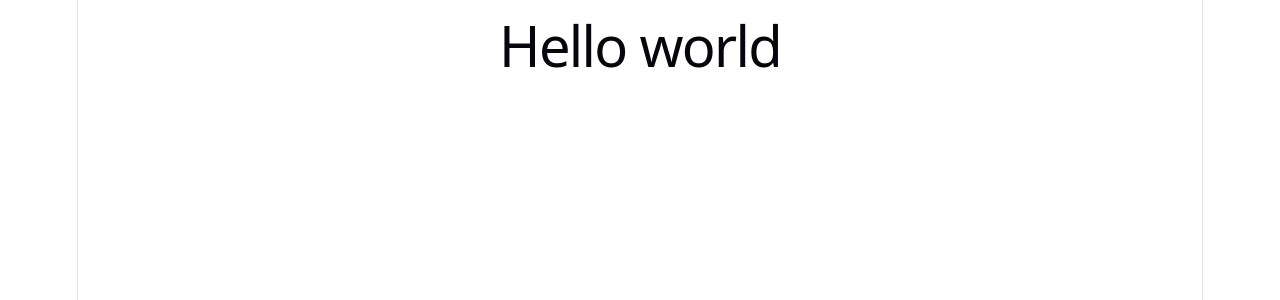
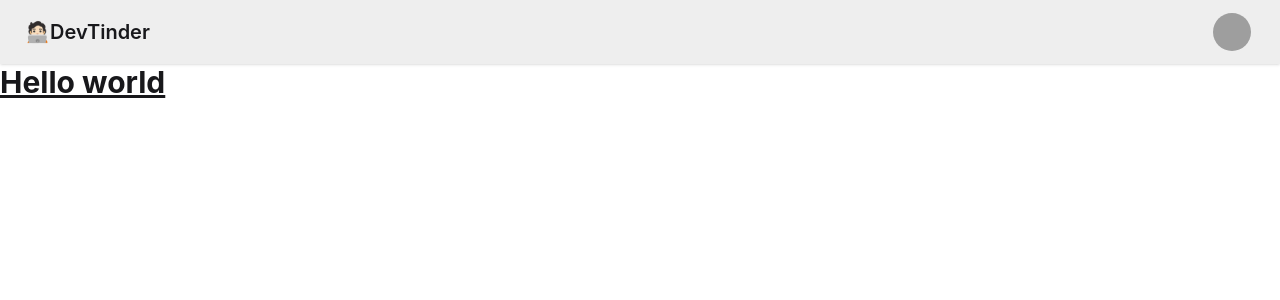
Before and after one commit to praneeth2497/devTinder-UI, a React (Vite) app: page / in a window 1280 px wide. Shown: the top 300 px of the page. Built offline with nearby package versions, Linux system fonts and the light colour scheme; grey boxes are pictures that could not be loaded.

Commit message:
installed tailwindcss and daisyUI

```diff
--- a/package.json
+++ b/package.json
@@ -10,14 +10,17 @@
     "preview": "vite preview"
   },
   "dependencies": {
+    "@tailwindcss/vite": "^4.3.3",
     "react": "^19.2.8",
-    "react-dom": "^19.2.8"
+    "react-dom": "^19.2.8",
+    "tailwindcss": "^4.3.3"
   },
   "devDependencies": {
     "@eslint/js": "^10.0.1",
     "@types/react": "^19.2.18",
     "@types/react-dom": "^19.2.7",
     "@vitejs/plugin-react": "^6.1.1",
+    "daisyui": "^5.7.37",
     "eslint": "^10.10.0",
     "eslint-plugin-react-hooks": "^7.1.1",
     "eslint-plugin-react-refresh": "^0.5.6",
--- a/src/App.jsx
+++ b/src/App.jsx
@@ -1,7 +1,45 @@
 function App() {
   return (
     <>
-      <h1>Hello world</h1>
+      <div className="navbar bg-base-300 shadow-sm">
+        <div className="flex-1">
+          <a className="btn btn-ghost text-xl">🧑🏻‍💻DevTinder</a>
+        </div>
+        <div className="flex gap-2">
+          <div className="dropdown dropdown-end mx-5">
+            <div
+              tabIndex={0}
+              role="button"
+              className="btn btn-ghost btn-circle avatar"
+            >
+              <div className="w-10 rounded-full">
+                <img
+                  alt="Tailwind CSS Navbar component"
+                  src="https://img.daisyui.com/images/stock/photo-1534528741775-53994a69daeb.webp"
+                />
+              </div>
+            </div>
+            <ul
+              tabIndex={-1}
+              className="menu menu-sm dropdown-content bg-base-100 rounded-box z-1 mt-3 w-52 p-2 shadow"
+            >
+              <li>
+                <a className="justify-between">
+                  Profile
+                  <span className="badge">New</span>
+                </a>
+              </li>
+              <li>
+                <a>Settings</a>
+              </li>
+              <li>
+                <a>Logout</a>
+              </li>
+            </ul>
+          </div>
+        </div>
+      </div>
+      <h1 className="text-3xl font-bold underline">Hello world</h1>
     </>
   );
 }
--- a/src/index.css
+++ b/src/index.css
@@ -1,111 +1,2 @@
-:root {
-  --text: #6b6375;
-  --text-h: #08060d;
-  --bg: #fff;
-  --border: #e5e4e7;
-  --code-bg: #f4f3ec;
-  --accent: #aa3bff;
-  --accent-bg: rgba(170, 59, 255, 0.1);
-  --accent-border: rgba(170, 59, 255, 0.5);
-  --social-bg: rgba(244, 243, 236, 0.5);
-  --shadow:
-    rgba(0, 0, 0, 0.1) 0 10px 15px -3px, rgba(0, 0, 0, 0.05) 0 4px 6px -2px;
-
-  --sans: system-ui, 'Segoe UI', Roboto, sans-serif;
-  --heading: system-ui, 'Segoe UI', Roboto, sans-serif;
-  --mono: ui-monospace, Consolas, monospace;
-
-  font: 18px/145% var(--sans);
-  letter-spacing: 0.18px;
-  color-scheme: light dark;
-  color: var(--text);
-  background: var(--bg);
-  font-synthesis: none;
-  text-rendering: optimizeLegibility;
-  -webkit-font-smoothing: antialiased;
-  -moz-osx-font-smoothing: grayscale;
-
-  @media (max-width: 1024px) {
-    font-size: 16px;
-  }
-}
-
-@media (prefers-color-scheme: dark) {
-  :root {
-    --text: #9ca3af;
-    --text-h: #f3f4f6;
-    --bg: #16171d;
-    --border: #2e303a;
-    --code-bg: #1f2028;
-    --accent: #c084fc;
-    --accent-bg: rgba(192, 132, 252, 0.15);
-    --accent-border: rgba(192, 132, 252, 0.5);
-    --social-bg: rgba(47, 48, 58, 0.5);
-    --shadow:
-      rgba(0, 0, 0, 0.4) 0 10px 15px -3px, rgba(0, 0, 0, 0.25) 0 4px 6px -2px;
-  }
-
-  #social .button-icon {
-    filter: invert(1) brightness(2);
-  }
-}
-
-body {
-  margin: 0;
-}
-
-#root {
-  width: 1126px;
-  max-width: 100%;
-  margin: 0 auto;
-  text-align: center;
-  border-inline: 1px solid var(--border);
-  min-height: 100svh;
-  display: flex;
-  flex-direction: column;
-  box-sizing: border-box;
-}
-
-h1,
-h2 {
-  font-family: var(--heading);
-  font-weight: 500;
-  color: var(--text-h);
-}
-
-h1 {
-  font-size: 56px;
-  letter-spacing: -1.68px;
-  margin: 32px 0;
-  @media (max-width: 1024px) {
-    font-size: 36px;
-    margin: 20px 0;
-  }
-}
-h2 {
-  font-size: 24px;
-  line-height: 118%;
-  letter-spacing: -0.24px;
-  margin: 0 0 8px;
-  @media (max-width: 1024px) {
-    font-size: 20px;
-  }
-}
-p {
-  margin: 0;
-}
-
-code,
-.counter {
-  font-family: var(--mono);
-  display: inline-flex;
-  border-radius: 4px;
-  color: var(--text-h);
-}
-
-code {
-  font-size: 15px;
-  line-height: 135%;
-  padding: 4px 8px;
-  background: var(--code-bg);
-}
+@import "tailwindcss";
+@plugin "daisyui";
--- a/vite.config.js
+++ b/vite.config.js
@@ -1,7 +1,8 @@
-import react from '@vitejs/plugin-react'
-import { defineConfig } from 'vite'
+import react from "@vitejs/plugin-react";
+import { defineConfig } from "vite";
+import tailwindcss from "@tailwindcss/vite";
 
 // https://vite.dev/config/
 export default defineConfig({
-  plugins: [react()],
-})
+  plugins: [react(), tailwindcss()],
+});
```
Also changed, not shown: 1 other file (tests, documents, lock files or other folders).
